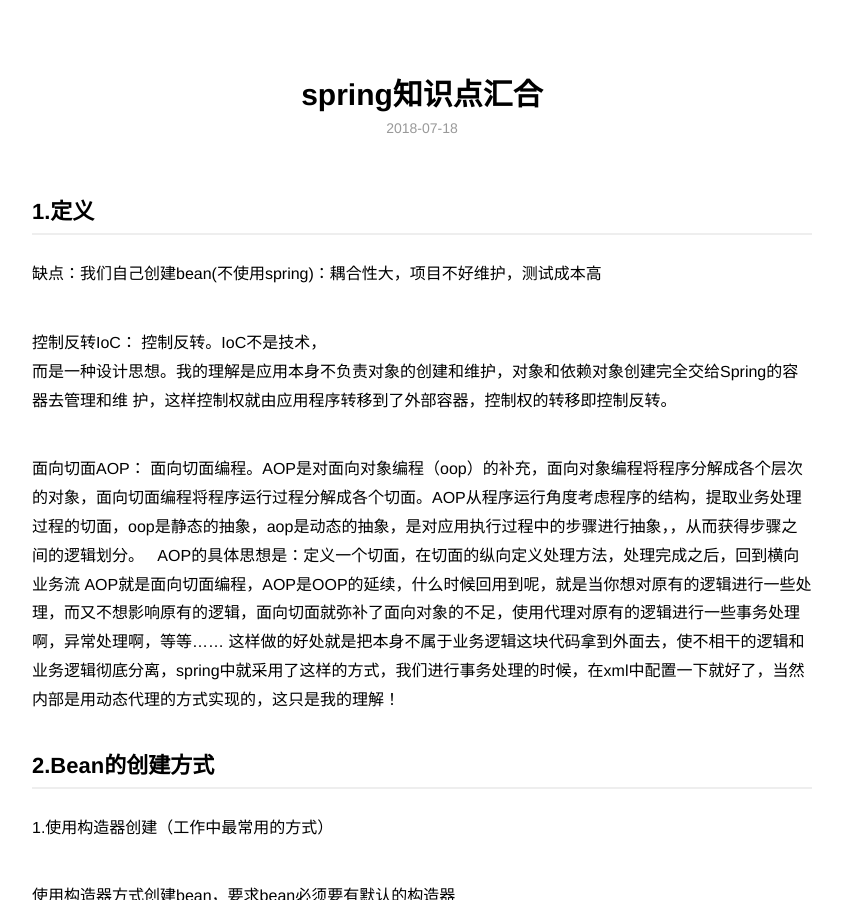
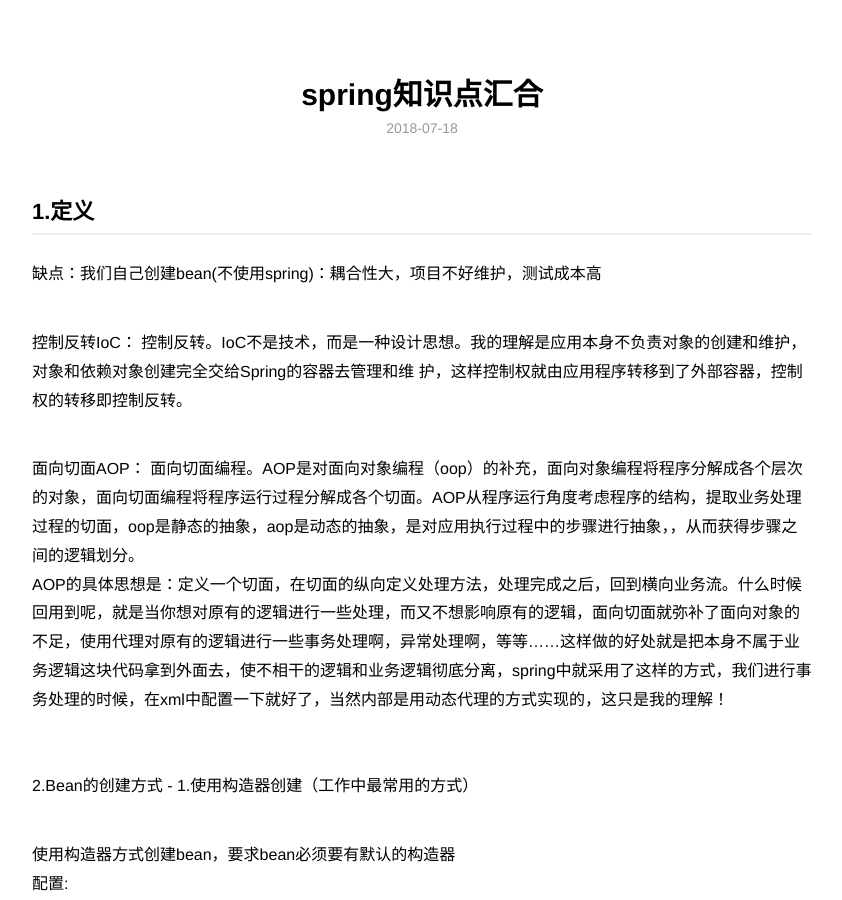
Before and after one commit to sunzhensky/sunzhensky.github.io, a Jekyll site: the page built from _posts/2018-7-18-Song-Oldman.md, in a window 1280 px wide and 900 px high. Shown: the whole window, without its empty margins (218-1060 px from the left). Built offline with Jekyll 4.4.1, drawn with Linux system fonts in a browser that asks for light colours; some of the changed text lies outside the part shown.

Commit message:
Update 2018-7-18-Song-Oldman.md

````diff
--- a/_posts/2018-7-18-Song-Oldman.md
+++ b/_posts/2018-7-18-Song-Oldman.md
@@ -10,22 +10,20 @@
 缺点：我们自己创建bean(不使用spring)：耦合性大，项目不好维护，测试成本高
 
 控制反转IoC：
-控制反转。IoC不是技术，<br>而是一种设计思想。我的理解是应用本身不负责对象的创建和维护，对象和依赖对象创建完全交给Spring的容器去管理和维
+控制反转。IoC不是技术，而是一种设计思想。我的理解是应用本身不负责对象的创建和维护，对象和依赖对象创建完全交给Spring的容器去管理和维
 护，这样控制权就由应用程序转移到了外部容器，控制权的转移即控制反转。
 
 面向切面AOP：
-面向切面编程。AOP是对面向对象编程（oop）的补充，面向对象编程将程序分解成各个层次的对象，面向切面编程将程序运行过程分解成各个切面。AOP从程序运行角度考虑程序的结构，提取业务处理过程的切面，oop是静态的抽象，aop是动态的抽象，是对应用执行过程中的步骤进行抽象，，从而获得步骤之间的逻辑划分。
-   AOP的具体思想是：定义一个切面，在切面的纵向定义处理方法，处理完成之后，回到横向业务流
-AOP就是面向切面编程，AOP是OOP的延续，什么时候回用到呢，就是当你想对原有的逻辑进行一些处理，而又不想影响原有的逻辑，面向切面就弥补了面向对象的不足，使用代理对原有的逻辑进行一些事务处理啊，异常处理啊，等等……
-这样做的好处就是把本身不属于业务逻辑这块代码拿到外面去，使不相干的逻辑和业务逻辑彻底分离，spring中就采用了这样的方式，我们进行事务处理的时候，在xml中配置一下就好了，当然内部是用动态代理的方式实现的，这只是我的理解！
-
-
+面向切面编程。AOP是对面向对象编程（oop）的补充，面向对象编程将程序分解成各个层次的对象，面向切面编程将程序运行过程分解成各个切面。AOP从程序运行角度考虑程序的结构，提取业务处理过程的切面，oop是静态的抽象，aop是动态的抽象，是对应用执行过程中的步骤进行抽象，，从而获得步骤之间的逻辑划分。<br>
+AOP的具体思想是：定义一个切面，在切面的纵向定义处理方法，处理完成之后，回到横向业务流。什么时候回用到呢，就是当你想对原有的逻辑进行一些处理，而又不想影响原有的逻辑，面向切面就弥补了面向对象的不足，使用代理对原有的逻辑进行一些事务处理啊，异常处理啊，等等……这样做的好处就是把本身不属于业务逻辑这块代码拿到外面去，使不相干的逻辑和业务逻辑彻底分离，spring中就采用了这样的方式，我们进行事务处理的时候，在xml中配置一下就好了，当然内部是用动态代理的方式实现的，这只是我的理解！
+<br>
+<br>
+<br>
 2.Bean的创建方式
 -
 1.使用构造器创建（工作中最常用的方式）
 
-使用构造器方式创建bean，要求bean必须要有默认的构造器
-
+使用构造器方式创建bean，要求bean必须要有默认的构造器<br>
 配置:
 ```java
 <bean id="user" class="com.sz.spring.model.User"></bean>
@@ -33,8 +31,7 @@
 
 2.静态工厂方式创建
 
-提供静态工厂
-
+提供静态工厂<br>
 配置:
 ```java
 <!--
@@ -47,8 +44,7 @@
 
 3.实例工厂方式创建
 
-实例工厂
-
+实例工厂<br>
 配置:
 ```java
 <!--通过spring来定义实例工厂  -->
@@ -60,28 +56,29 @@
 -->
 <bean id="user" factory-bean="factoryBean" factory-method="createUser"></bean>
 ```
-
-
+<br>
+<br>
+<br>
 3.延迟加载
 -
-所有bean默认情况下，非延迟加载的，是spring的容器创建的时候就把bean给创建出来了，我们getBean的时候直接从容器中去拿这个Bean就可以了。
-是否延迟加载由lazy_init来控制，默认是false，如果变成true就在getBean的时候去创建bean。
-
-
+所有bean默认情况下，非延迟加载的，是spring的容器创建的时候就把bean给创建出来了，我们getBean的时候直接从容器中去拿这个Bean就可以了。是否延迟加载由lazy_init来控制，默认是false，如果变成true就在getBean的时候去创建bean。
+<br>
+<br>
+<br>
 4.bean的作用域
 -
-默认情况下，bean都是单例的，是容器初始化的时候被创建的，就这么一份。
-Scope：singleton单例,prototype多例,默认使用singleton
-如果是singleton我们可以设置非延迟加载(容器初始化创建bean)和延迟加载(getBean的时候才创建)方式创建bean
+默认情况下，bean都是单例的，是容器初始化的时候被创建的，就这么一份。<br>
+Scope：singleton单例,prototype多例,默认使用singleton<br>
+如果是singleton我们可以设置非延迟加载(容器初始化创建bean)和延迟加载(getBean的时候才创建)方式创建bean<br>
 如果是prototype我们没得选择只能是延迟加载方式创建)
-
-
+<br>
+<br>
+<br>
 5.bean的生命周期
 -
-通过两个方法来验证
-init方法和destroy方法
-init是bean被创建的时候被调用，主要做一些准备工作
-destroy是bean被销毁的时候被调用，做清理工作
+通过init方法和destroy方法来验证<br>
+init是bean被创建的时候被调用，主要做一些准备工作<br>
+destroy是bean被销毁的时候被调用，做清理工作<br>
 Bean的生命周期和容器一致，容器被创建bean就被创建，容器销毁bean就被销毁。
 ```java
 public void init() {
@@ -97,8 +94,9 @@
 -->
 <bean id="user" class="com.sz.spring.model.User" init-method="init" destroy-method="destroy"></bean>
 ```
-
-
+<br>
+<br>
+<br>
 6.依赖注入
 -
 1.常量注入
@@ -403,8 +401,7 @@
 
 2.@Autowired注解
 
-①加在属性上
-
+①加在属性上<br>
 @Autowired按照接口和实现类的关系来匹配的，如果存在多个接口的实现类的时候，我们必须要指定name来匹配，要结合@Qulifier的注解来指定value和 bean的id匹配来注入。
 ![005](/images/spring/005.png)
 
````
